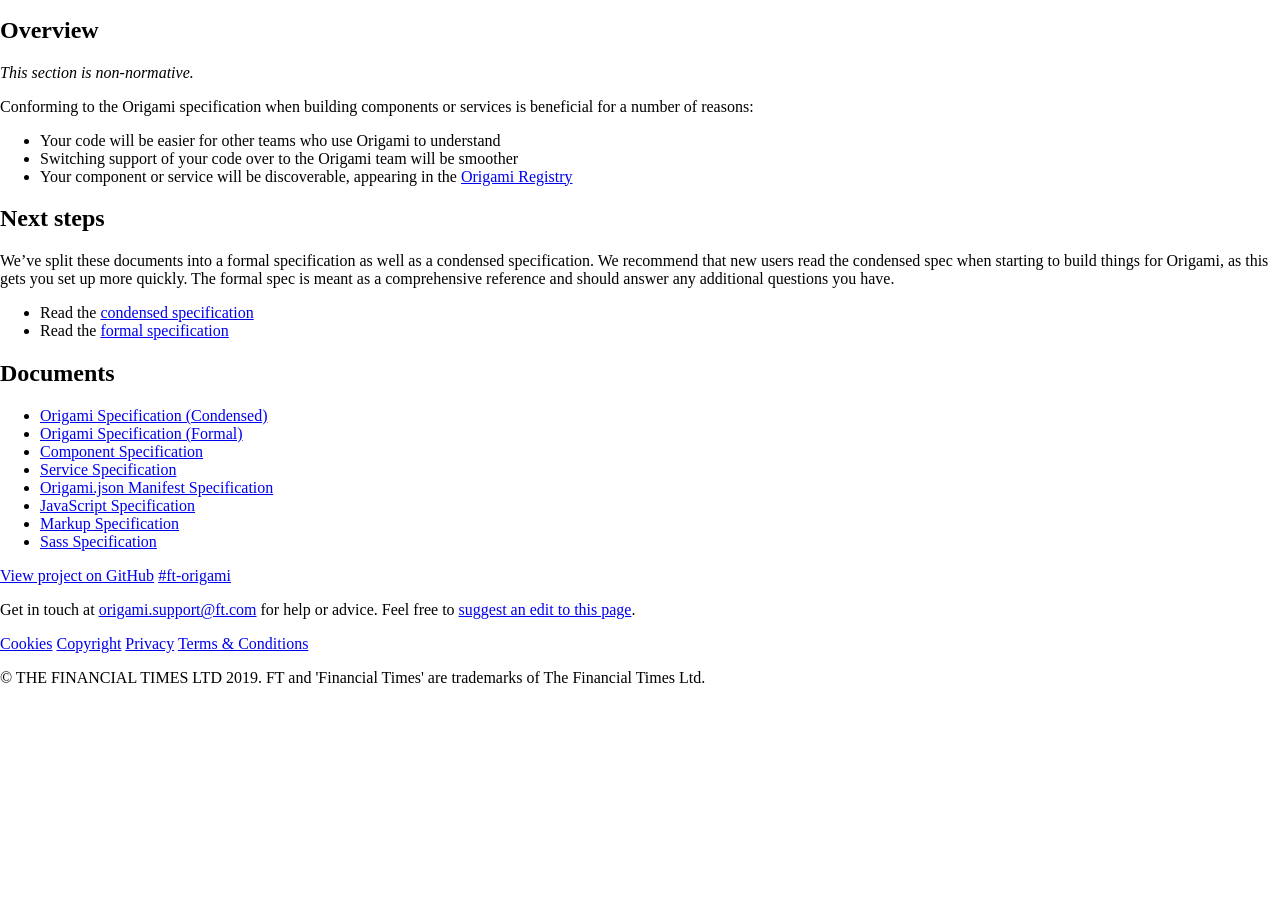
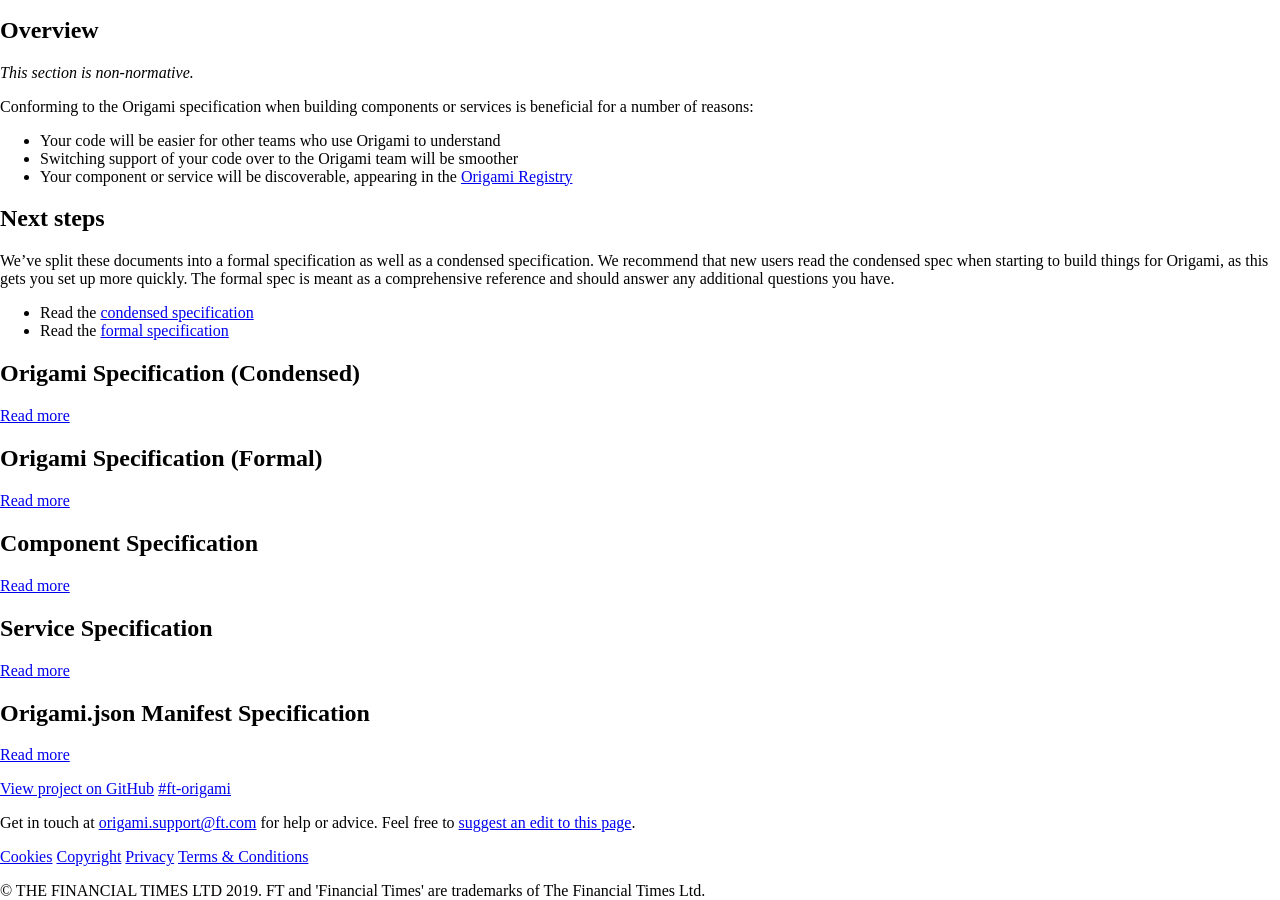
Before and after one commit to Financial-Times/origami-website, a Jekyll site: the page built from pages/specification-v1.md, in a window 1280 px wide and 900 px high, scrolled down 708 px. Built offline with Jekyll 4.4.1, drawn with Linux system fonts in a browser that asks for light colours; a style sheet for code colours, icons or effects is not loaded; before the commit the page ends 1395 px from its top, so only the background shows below that.

Commit message:
Improve collection listing (#70)
Collection pages now have a much more useful listing, they display a
heading for each page in the collection, a description if present, and a
call to action which links through to the page. This has definitely
highlighted that most of our pages have no description.

There is a new frontmatter property which suppresses this behaviour on a
page-by-page basis, allowing us to hide items from the listing where
they don't make sense (e.g. the markup/js/scss specs). The frontmatter
is named `collection_listing_display` and it defaults to `true`.

This closes #64

```diff
--- a/_layouts/collection.html
+++ b/_layouts/collection.html
@@ -13,36 +13,21 @@ layout: o-layout-docs
 
 	{% assign documents = site[page.collection_id] | sort: 'nav_order', 'last' %}
 
-	{% if collection_info and collection_info.output == false %}
-
-		<!-- Collection with documents that do not have their own pages -->
-
-		{% for item in documents %}
+	{% for item in documents %}
+		{% if item.collection_listing_display != false %}
 
 			<h2 id="{{item.title | slugify}}">{{item.title}}</h2>
 
-			{{item.content}}
+			{% if collection_info.output == true %}
+				<p>
+					{{item.description}}
+					<a href="{{item.url}}">{% if item.cta %}{{item.cta}}{% else %}Read more{% endif %}</a>
+				</p>
+			{% else %}
+				{{item.content}}
+			{% endif %}
 
-		{% endfor %}
-
-	{% else %}
-
-		<!-- Collection with documents that have their own pages -->
-
-		{% if page.collection_title %}
-			<h2 id="{{page.collection_title | slugify}}">{{page.collection_title}}</h2>
-		{% else %}
-			<h2 id="documents">Documents</h2>
 		{% endif %}
-
-		<ul>
-			{% for item in documents %}
-				<li>
-					<a href="{{item.url}}">{{item.title}}</a>
-				</li>
-			{% endfor %}
-		</ul>
-
-	{% endif %}
+	{% endfor %}
 
 {% endif %}
```
Also changed, not shown: _specification-v1/javascript.md (+3 -0 lines), _specification-v1/markup.md (+3 -0 lines), _specification-v1/sass.md (+3 -0 lines).
